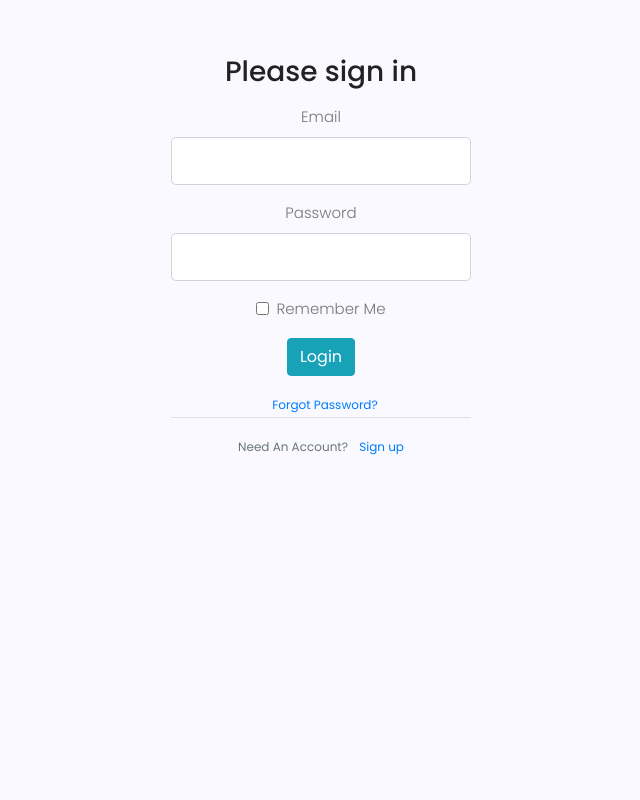
After one commit to JonasLauri/my_resume, a Flask app: page /login in a window 1280 px wide. The commit adds this page. Shown: the whole page, without its empty margins (319-959 px from the left). Run offline with Flask 2, Linux system fonts and the light colour scheme; some libraries are stand-ins or nearby versions.

Commit message:
adding forms and validations, fix rounting, http methods

```diff
--- a/app.py
+++ b/app.py
@@ -1,17 +1,45 @@
-from flask import Flask, render_template, url_for
+from flask import Flask, render_template, url_for, flash, redirect
+from forms import RegistrationForm, LoginForm
 app = Flask(__name__)
+
+app.config['SECRET_KEY'] = '91f3cd4f5c6b411e7c60794b3d9d31af'
+
 
 @app.route('/')
 @app.route('/home')
 def index():
     return render_template('/home.html')
 
+
 @app.route('/about')
 def about():
     return render_template('/about.html')
+
 
 @app.route('/blog')
 def blog():
     return render_template('/blog.html')
 
+
+@app.route('/register', methods=['GET', 'POST'])
+def register():
+    form = RegistrationForm()
+    if form.validate_on_submit():
+        flash(f'Account created for {form.username.data}!',  'primary')
+        return redirect(url_for('index'))
+    return render_template('/includes/_register.html', title='Register', form=form)
+
+
+@app.route('/login', methods=['GET', 'POST'])
+def login():
+    form = LoginForm()
+    if form.validate_on_submit():
+        if form.email.data == "jonasllaurinai@gmail.com":
+            flash(f'You have been logged in!', 'primary')
+            return redirect(url_for('index'))
+        else:
+            flash('Login unsuccessful. Please check username and password', 'danger')
+    return render_template('/includes/_login.html', title='Login', form=form)
+
+
 app.run(debug=True)
--- /dev/null
+++ b/forms.py
@@ -0,0 +1,20 @@
+from flask_wtf import FlaskForm
+from wtforms import StringField, PasswordField, SubmitField, BooleanField
+from wtforms.validators import DataRequired, Length, Email, EqualTo
+
+
+class RegistrationForm(FlaskForm):
+    username = StringField('Username',
+                           validators=[DataRequired(), Length(min=2, max=20)])
+    email = StringField('Email', validators=[DataRequired(), Email()])
+    password = PasswordField('Password', validators=[DataRequired()])
+    confirm_password = PasswordField('Confirm Password',
+                                     validators=[DataRequired(), EqualTo('password')])
+    submit = SubmitField('Sing up')
+
+
+class LoginForm(FlaskForm):
+    email = StringField('Email', validators=[DataRequired(), Email()])
+    password = PasswordField('Password', validators=[DataRequired()])
+    remember = BooleanField('Remember Me')
+    submit = SubmitField('Login')
--- a/templates/home.html
+++ b/templates/home.html
@@ -1,6 +1,7 @@
 {% extends "layout.html" %}
 
 {% block main %}
+
 <!-- Banner area -->
 <section class="banner-area">
     <div class="container">
@@ -27,7 +28,10 @@
             <br>
             <br>
             <blockquote class="generic-blockquote">
-                <p class="text-justify">Lorem ipsum dolor sit amet consectetur adipisicing elit. Corrupti, recusandae! Natus nihil saepe culpa iusto tempore veritatis nostrum vitae cum iure quam, consequatur eaque reiciendis esse? Amet incidunt cum fuga nisi vel minima non quas illo, error quasi voluptate tempore, ea veniam inventore fugiat. Mollitia et assumenda fugiat laudantium repellat.</p>
+                <p class="text-justify">Lorem ipsum dolor sit amet consectetur adipisicing elit. Corrupti, recusandae!
+                    Natus nihil saepe culpa iusto tempore veritatis nostrum vitae cum iure quam, consequatur eaque
+                    reiciendis esse? Amet incidunt cum fuga nisi vel minima non quas illo, error quasi voluptate
+                    tempore, ea veniam inventore fugiat. Mollitia et assumenda fugiat laudantium repellat.</p>
             </blockquote>
             <a href="/about.html" class="btn btn-dark" role="button">About me</a>
         </div>
--- /dev/null
+++ b/templates/includes/_login.html
@@ -0,0 +1,127 @@
+<!doctype html>
+<html lang="en">
+
+<head>
+	<!-- Mobile Specific Meta -->
+	<meta name="viewport" content="width=device-width, initial-scale=1, shrink-to-fit=no">
+	<!-- Favicon-->
+	<link rel="shortcut icon" href="#">
+	<!-- Author Meta -->
+	<meta name="author" content="Jonas Laurinaitis">
+	<!-- Meta Description -->
+	<meta name="description" content="A personal website built and deploy by Jonas Laurinaitis">
+	<!-- Meta Keyword -->
+	<meta name="keywords" content="Portfolio, Resume">
+	<!-- meta character set -->
+	<meta charset="UTF-8">
+	<!-- Site Title -->
+	<title>{{ title }}</title>
+
+	<!-- Google fonts cdn-->
+	<link href="https://fonts.googleapis.com/css?family=Poppins:100,200,400,300,500,600,700" rel="stylesheet">
+	<!-- CSS styles -->
+	<link rel="stylesheet" href="/static/styles/bootstrap.css">
+	<link rel="stylesheet" type="text/css" href="{{ url_for('static', filename='/styles/main.css') }}">
+	<style>
+		html,
+		body {
+			height: 100%;
+		}
+
+		body {
+			align-items: center;
+			padding-top: 40px;
+			padding-bottom: 40px;
+			background-color: #f9f9ff;
+		}
+
+		.form-signin {
+			width: 100%;
+			max-width: 330px;
+			padding: 15px;
+			margin: auto;
+		}
+
+		h1 {
+			color: #222222 !important;
+		}
+	</style>
+</head>
+
+<body class="text-center">
+	<!-- Flashing messages area-->
+	<div class="container">
+		{% with messages = get_flashed_messages(with_categories=true) %}
+		{% if messages %}
+		{% for category, message in messages %}
+		<div class="my-3 alert alert-{{ category }}">
+			{{ message }}
+		</div>
+		{% endfor %}
+		{% endif %}
+		{% endwith %}
+	</div>
+	<!-- End flashing messages area-->
+
+	<!-- Login area -->
+	<form class="form-signin" action="" method="POST" novalidate>
+		{{ form.hidden_tag() }}
+		<h1 class="h3 mb-3">Please sign in</h1>
+		<div class="form-group">
+			{{ form.email.label(class="form-control-label") }}
+			{% if form.email.errors %}
+			{{ form.email(class="form-control form-control-lg is-invalid") }}
+			<div class="invalid-feedback">
+				{% for error in form.email.errors %}
+				<span>{{ error }}</span>
+				{% endfor %}
+			</div>
+			{% else %}
+			{{ form.email(class="form-control form-control-lg") }}
+			{% endif %}
+		</div>
+		<div class="form-group">
+			{{ form.password.label(class="form-control-label") }}
+			{% if form.password.errors %}
+			{{ form.password(class="form-control form-control-lg is-invalid") }}
+			<div class="invalid-feedback">
+				{% for error in form.password.errors %}
+				<span>{{ error }}</span>
+				{% endfor %}
+			</div>
+			{% else %}
+			{{ form.password(class="form-control form-control-lg") }}
+			{% endif %}
+		</div>
+		<div class="form-group form-check">
+			{{ form.remember(class="form-check-input") }}
+			{{ form.remember.label(class="form-check-label") }}
+		</div>
+		<div class="form-group">
+			{{ form.submit(class="btn btn-info") }}
+		</div>
+		<small class="text-muted ml-2">
+			<a href="#">Forgot Password?</a>
+		</small>
+		<div class="border-top pt-3">
+			<small class="text-muted">
+				Need An Account? <a href="{{ url_for('register') }}" class="ml-2">Sign up</a>
+			</small>
+		</div>
+	</form>
+	<!-- End login area -->
+
+	<!-- Optional JavaScript -->
+	<!-- jQuery first, then Popper.js, then Bootstrap JS -->
+	<script src="https://code.jquery.com/jquery-3.2.1.slim.min.js"
+		integrity="sha384-KJ3o2DKtIkvYIK3UENzmM7KCkRr/rE9/Qpg6aAZGJwFDMVNA/GpGFF93hXpG5KkN" crossorigin="anonymous">
+	</script>
+	<script src="https://cdnjs.cloudflare.com/ajax/libs/popper.js/1.12.9/umd/popper.min.js"
+		integrity="sha384-ApNbgh9B+Y1QKtv3Rn7W3mgPxhU9K/ScQsAP7hUibX39j7fakFPskvXusvfa0b4Q" crossorigin="anonymous">
+	</script>
+	<script src="https://maxcdn.bootstrapcdn.com/bootstrap/4.0.0/js/bootstrap.min.js"
+		integrity="sha384-JZR6Spejh4U02d8jOt6vLEHfe/JQGiRRSQQxSfFWpi1MquVdAyjUar5+76PVCmYl" crossorigin="anonymous">
+	</script>
+</body>
+
+</html>
--- a/templates/includes/_navbar.html
+++ b/templates/includes/_navbar.html
@@ -1,5 +1,5 @@
 <nav id="nav" class="navbar navbar-expand-md sticky-top">
-    <a id="logo" class="navbar-brand" href="/">J. Laurinaitis</a>
+    <a id="logo" class="navbar-brand" href="{{ url_for('index') }}">J. Laurinaitis</a>
     <button class="navbar-toggler custom-toggler" type="button" data-toggle="collapse" data-target="#navbarNav"
       aria-controls="navbarNav" aria-expanded="false" aria-label="Toggle navigation">
       <span class="navbar-toggler-icon"></span>
@@ -7,7 +7,7 @@
     <div class="collapse navbar-collapse" id="navbarNav">
       <ul class="navbar-nav">
         <li class="nav-item active">
-          <a class="nav-link" href="/">Home</a>
+          <a class="nav-link" href="{{ url_for('index') }}">Home</a>
         </li>
         <li class="nav-item">
           <a class="nav-link" href="#">Portfolio</a>
```
Also changed, not shown: templates/blog.html (+12 -3 lines), templates/includes/_register.html (added, +77 -0 lines), templates/layout.html (+27 -5 lines).
